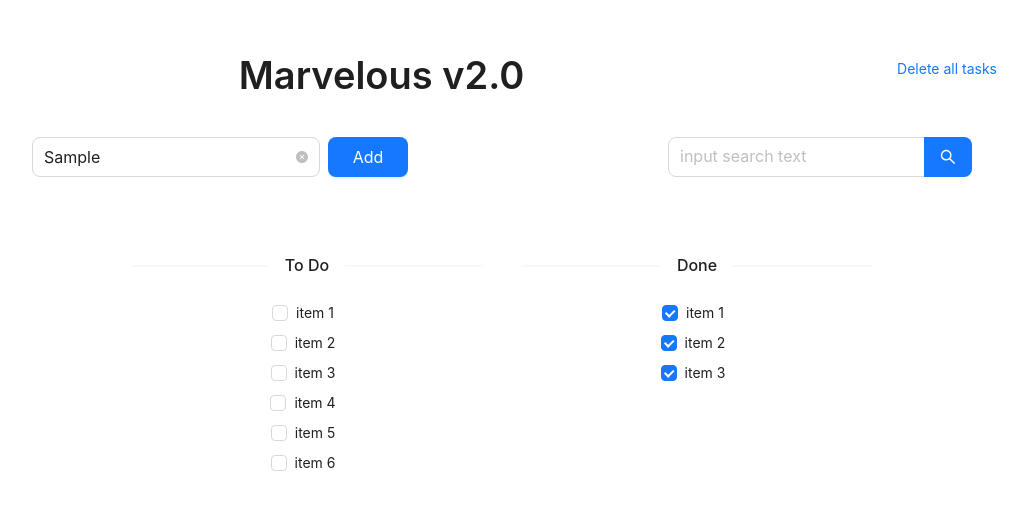
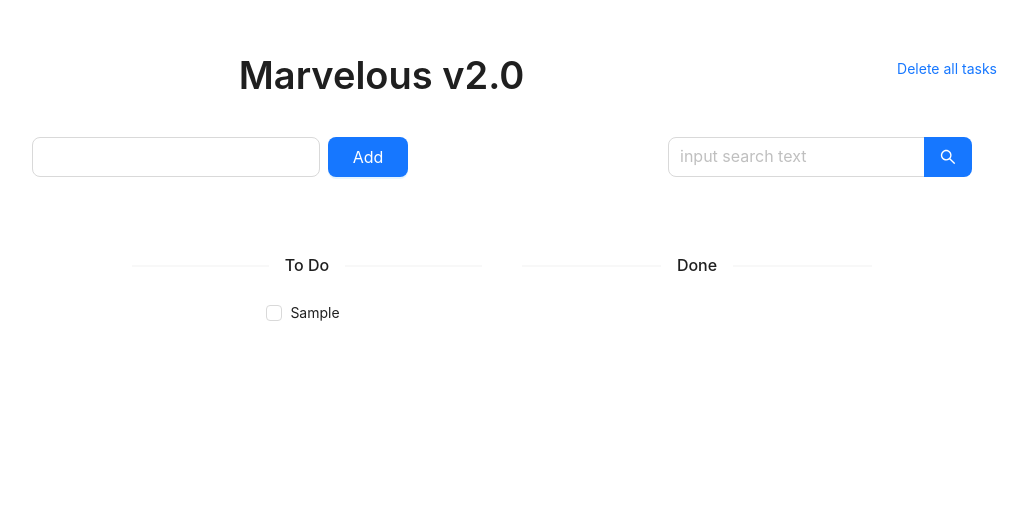
Before and after one commit to gregoryjohnsonjg6/todo-frontend, a React (Create React App) app: page / in a window 1280 px wide. Both pictures are taken after typing "Sample" into the empty fields and a click on the button "Add". Shown: the top 510 px of the page, without its empty margins (138-1165 px from the left). Built offline with nearby package versions, Linux system fonts and the light colour scheme.

Commit message:
feat: add action

```diff
--- a/src/App.tsx
+++ b/src/App.tsx
@@ -1,16 +1,28 @@
-import React from "react"
-import logo from "./logo.svg"
+import React, { useState } from "react"
 import "./App.css"
 import Title from "./component/Title"
 import Toolbox from "./component/Toolbox"
 import TodoList from "./component/TodoList"
 
 const App: React.FC = () => {
+    const [todo, setTodo] = useState<any[]>([])
+    const [done, setDone] = useState<any[]>([])
+
+    const clearAll = () => {
+        setTodo([])
+        setDone([])
+    }
+
     return (
         <div className="App">
-            <Title />
-            <Toolbox />
-            <TodoList />
+            <Title clearAll={clearAll} />
+            <Toolbox setTodo={setTodo} />
+            <TodoList
+                todo={todo}
+                done={done}
+                setDone={setDone}
+                setTodo={setTodo}
+            />
         </div>
     )
 }
--- a/src/component/Title.tsx
+++ b/src/component/Title.tsx
@@ -1,7 +1,10 @@
 import React from "react"
 import { Button, Typography } from "antd"
 
-const Title: React.FC = () => {
+interface TitleProps {
+    clearAll: () => any
+}
+const Title: React.FC<TitleProps> = ({ clearAll }) => {
     return (
         <Typography
             style={{
@@ -13,7 +16,12 @@ const Title: React.FC = () => {
             <Typography.Title style={{ flex: 1, textAlign: "center" }}>
                 Marvelous v2.0
             </Typography.Title>
-            <Button type="link" color="blue" style={{ paddingRight: "10%" }}>
+            <Button
+                type="link"
+                color="blue"
+                style={{ paddingRight: "10%" }}
+                onClick={clearAll}
+            >
                 Delete all tasks
             </Button>
         </Typography>
--- a/src/component/TodoList.tsx
+++ b/src/component/TodoList.tsx
@@ -2,34 +2,32 @@ import React from "react"
 import { Row } from "antd"
 import TodoItem from "./TodoListItem"
 
-const TodoList: React.FC = () => {
+interface ChildProps {
+    todo: string[]
+    setTodo: React.Dispatch<React.SetStateAction<string[]>>
+    done: string[]
+    setDone: React.Dispatch<React.SetStateAction<string[]>>
+}
+const TodoList: React.FC<ChildProps> = ({ todo, done }) => {
+    const handleClick = (key: number) => {
+        console.log(key)
+    }
+
     return (
         <>
             <Row justify="space-around" style={{ padding: 20 }}>
                 <div style={{ display: "flex" }}>
                     <TodoItem
                         todoType="To Do"
-                        item={[
-                            "item 1",
-                            "item 2",
-                            "item 3",
-                            "item 4",
-                            "item 5",
-                            "item 6"
-                        ]}
+                        item={todo}
+                        handleClick={handleClick}
                     />
                     <TodoItem
                         todoType="Done"
-                        item={[
-                            "item 1",
-                            "item 2",
-                            "item 3",
-                            "item 4",
-                            "item 5",
-                            "item 6"
-                        ]}
+                        item={done}
                         limit={3}
                         checked
+                        handleClick={handleClick}
                     />
                 </div>
             </Row>
--- a/src/component/TodoListItem.tsx
+++ b/src/component/TodoListItem.tsx
@@ -3,23 +3,33 @@ import React from "react"
 
 interface TodoItemProps {
     todoType: string
-    item?: string[]
+    item: string[]
     limit?: number
     checked?: boolean
+    handleClick: (e: number) => any
 }
 
 const TodoItem: React.FC<TodoItemProps> = ({
     todoType,
     item,
     limit,
-    checked
+    checked,
+    handleClick
 }) => {
     return (
         <Space direction="vertical" style={{ width: 350, padding: 20 }}>
             <Divider>{todoType}</Divider>
             <Space direction="vertical">
-                {item?.slice(0, limit || item.length).map((el) => {
-                    return <Checkbox checked={checked}>{el}</Checkbox>
+                {item?.slice(0, limit || item.length).map((el, key) => {
+                    return (
+                        <Checkbox
+                            checked={checked}
+                            key={key}
+                            onClick={() => handleClick(key)}
+                        >
+                            {el}
+                        </Checkbox>
+                    )
                 })}
             </Space>
         </Space>
--- a/src/component/Toolbox.tsx
+++ b/src/component/Toolbox.tsx
@@ -1,15 +1,32 @@
-import React from "react"
+import React, { useState } from "react"
 import { Space, Input, Button, Row } from "antd"
 
 const { Search } = Input
-const Toolbox: React.FC = () => {
+interface ChildProps {
+    setTodo: React.Dispatch<React.SetStateAction<string[]>>
+}
+const Toolbox: React.FC<ChildProps> = ({ setTodo }) => {
     const onSearch = (value: string) => console.log(value)
+    const [value, setValue] = useState("")
 
     return (
         <Row justify="space-around" style={{ padding: 20 }}>
             <Space direction="horizontal">
-                <Input size="large" allowClear />
-                <Button size="large" type="primary" style={{ width: 80 }}>
+                <Input
+                    size="large"
+                    allowClear
+                    value={value}
+                    onChange={(e) => setValue(e.target.value)}
+                />
+                <Button
+                    size="large"
+                    type="primary"
+                    style={{ width: 80 }}
+                    onClick={() => {
+                        setTodo((e) => [...e, value].sort())
+                        setValue("")
+                    }}
+                >
                     Add
                 </Button>
             </Space>
```
